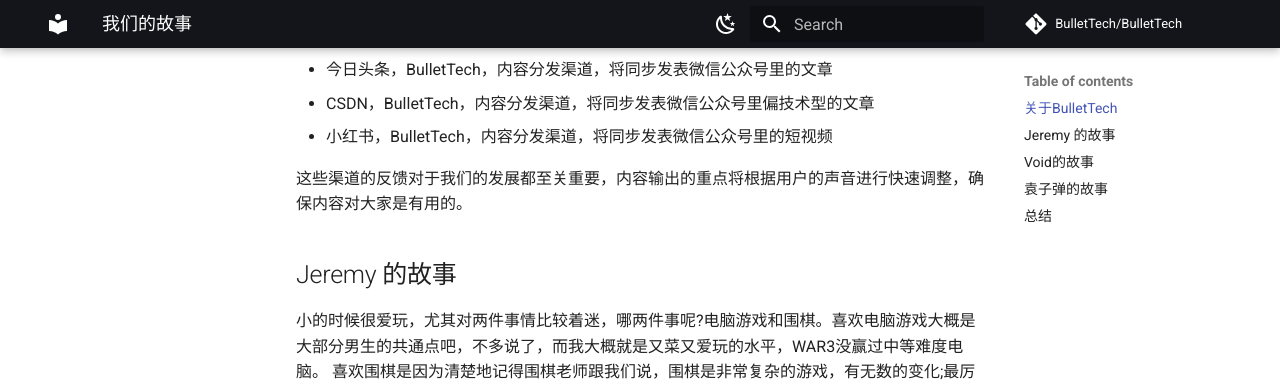
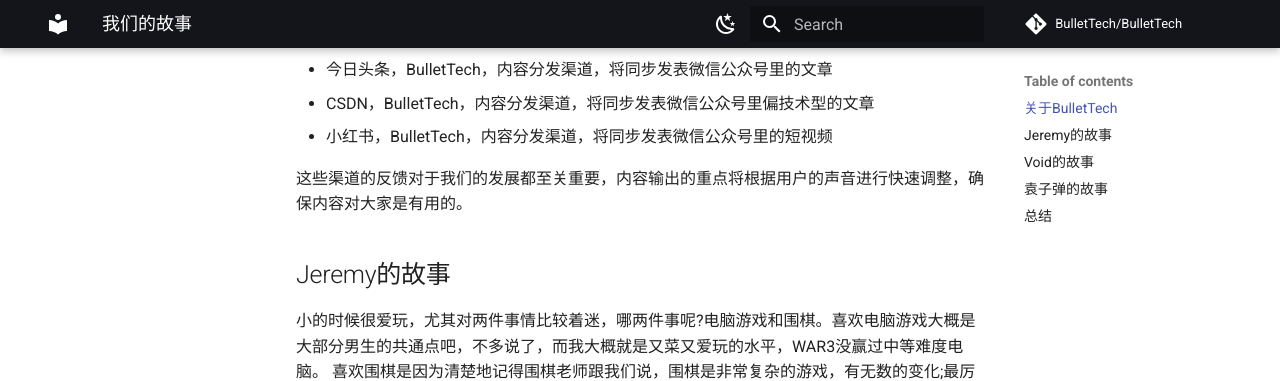
Before and after one commit to BulletTech/BulletTech, an MkDocs documentation site: the page built from docs/Our_story.md, in a window 1280 px wide and 900 px high, scrolled down 911 px. Shown: the top 381 px of the window. Built offline with MkDocs 1.6.1 and Material for MkDocs 9.7.7, drawn with Linux system fonts in a browser that asks for light colours; comment, search, counter and statistics services are not loaded.

```diff
--- a/docs/Our_story.md
+++ b/docs/Our_story.md
@@ -24,7 +24,7 @@
 
 这些渠道的反馈对于我们的发展都至关重要，内容输出的重点将根据用户的声音进行快速调整，确保内容对大家是有用的。
 
-## Jeremy 的故事
+## Jeremy的故事
 
 小的时候很爱玩，尤其对两件事情比较着迷，哪两件事呢?电脑游戏和围棋。喜欢电脑游戏大概是大部分男生的共通点吧，不多说了，而我大概就是又菜又爱玩的水平，WAR3没赢过中等难度电脑。
 喜欢围棋是因为清楚地记得围棋老师跟我们说，围棋是非常复杂的游戏，有无数的变化;最厉害的电脑软件能下赢世界上最厉害的国际象棋选手，但是下不赢稍微厉害点的围棋业余爱好者。听完这番话我暗自下决心，有一天我也要让电脑尝尝被"人类支配的恐惧"。
```
